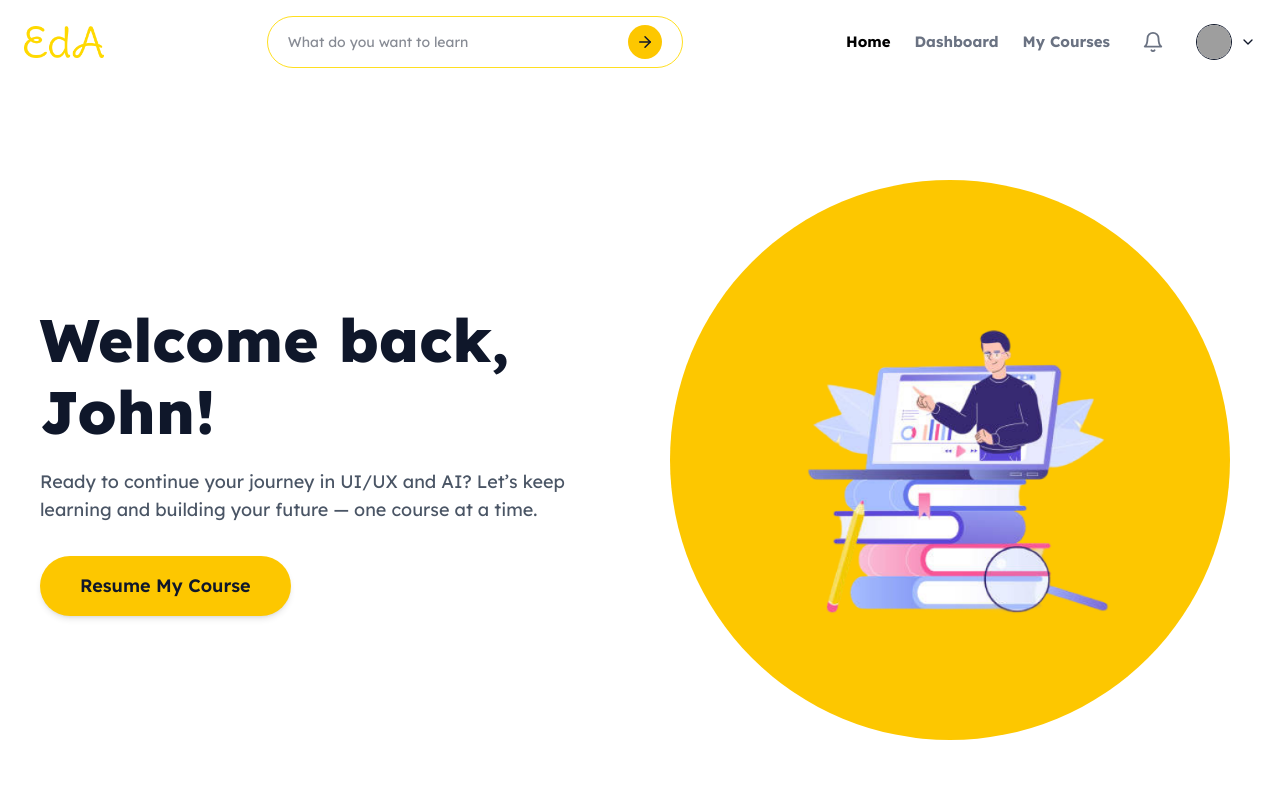
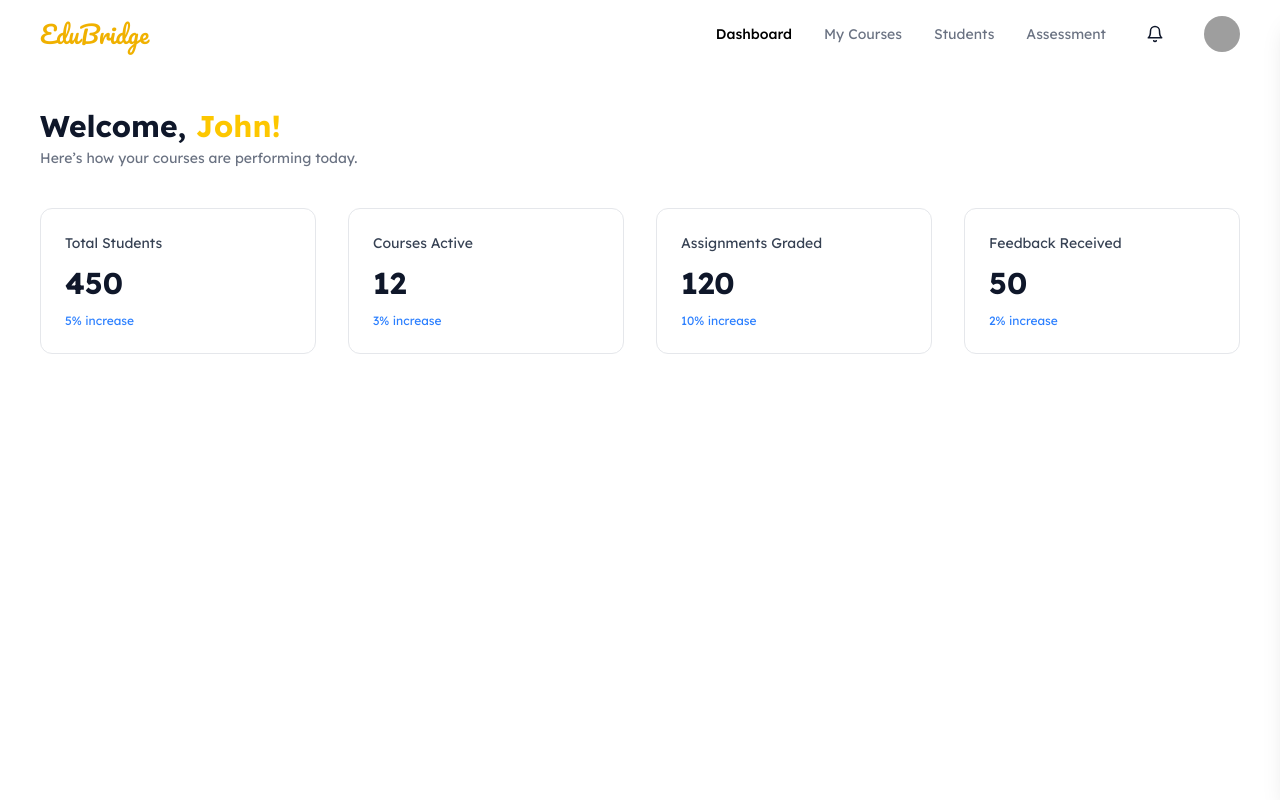
Before and after one commit to pratik198/edubridge-mern, a React (Vite) app in the folder client/: page /teaching-preferences in a window 1280 px wide. Shown: the top 800 px of the page. Built offline with nearby package versions, Linux system fonts and the light colour scheme; grey boxes are pictures that could not be loaded.

Commit message:
teacher ui started building

```diff
--- a/client/src/App.jsx
+++ b/client/src/App.jsx
@@ -26,15 +26,17 @@
 // };
 
 // export default App;
-import React from 'react'
-import StudentDashboard from './pages/StudentDashboard'
+import React from "react";
+import StudentDashboard from "./pages/StudentDashboard";
+import TeacherDashboard from "./screens/teacher/dashboard/TeacherDashboard";
 
 const App = () => {
   return (
     <div>
-      <StudentDashboard />
+      {/* <StudentDashboard /> */}
+      <TeacherDashboard />
     </div>
-  )
-}
+  );
+};
 
-export default App
+export default App;
--- a/client/src/components/Navbar.jsx
+++ b/client/src/components/Navbar.jsx
@@ -138,7 +138,6 @@
 //   </div>
 // )}
 
-
 //     </header>
 //   );
 // }
@@ -150,11 +149,10 @@ import {
   FiChevronDown,
   FiArrowRight,
   FiMenu,
-  FiX
+  FiX,
 } from "react-icons/fi";
 
 export default function Navbar() {
-
   const [open, setOpen] = useState(false);
   const [mobileMenu, setMobileMenu] = useState(false);
   const menuRef = useRef(null);
@@ -172,13 +170,16 @@ export default function Navbar() {
 
   return (
     <header className="bg-white sticky top-0 z-50">
-
       {/* WRAPPER */}
-      <div className="max-w-7xl mx-auto px-6 py-4
-      flex items-center justify-between gap-6">
-
+      <div
+        className="max-w-7xl mx-auto px-6 py-4
+      flex items-center justify-between gap-6"
+      >
         {/* LOGO */}
-        <img src={assets.logo} alt="EdA" className="w-20" />
+        {/* <img src={assets.logo} alt="EdA" className="w-20" /> */}
+        <h1 className="text-2xl text-yellow-500 font-['Pacifico']!">
+          EduBridge
+        </h1>
 
         {/* SEARCH — ONLY DESKTOP */}
         <div className="hidden lg:flex flex-1 justify-center">
@@ -195,7 +196,6 @@ export default function Navbar() {
 
         {/* RIGHT SIDE (DESKTOP) */}
         <div className="hidden md:flex items-center gap-8">
-
           <nav className="flex items-center gap-6">
             <span className="font-bold text-[15px] cursor-pointer text-black">
               Home
@@ -212,7 +212,6 @@ export default function Navbar() {
 
           {/* PROFILE DROPDOWN */}
           <div ref={menuRef} className="relative">
-
             <div
               className="flex items-center gap-2 cursor-pointer"
               onClick={() => setOpen(!open)}
@@ -245,7 +244,6 @@ export default function Navbar() {
               </div>
             )}
           </div>
-
         </div>
 
         {/* MOBILE MENU BUTTON */}
@@ -255,17 +253,14 @@ export default function Navbar() {
         >
           <FiMenu size={20} />
         </button>
-
       </div>
-
 
       {/* ---------------- MOBILE DRAWER ---------------- */}
       {mobileMenu && (
         <div
-          className="md:hidden fixed inset-0 bg-black/30 backdrop-blur-sm z-[60]"
+          className="md:hidden fixed inset-0 bg-black/30 backdrop-blur-sm z-60"
           onClick={() => setMobileMenu(false)}
         >
-
           <div
             className="
               bg-white
@@ -314,7 +309,6 @@ export default function Navbar() {
           </div>
         </div>
       )}
-
     </header>
   );
 }
--- /dev/null
+++ b/client/src/components/teacher/TeacherHero.jsx
@@ -0,0 +1,39 @@
+const stats = [
+  { title: "Total Students", value: "450", change: "5% increase" },
+  { title: "Courses Active", value: "12", change: "3% increase" },
+  { title: "Assignments Graded", value: "120", change: "10% increase" },
+  { title: "Feedback Received", value: "50", change: "2% increase" },
+];
+
+const TeacherHero = () => {
+  return (
+    <section className="px-10 pt-10">
+      {/* HEADING */}
+      <h1 className="text-3xl font-bold">
+        Welcome, <span className="text-yellow-400">John!</span>
+      </h1>
+
+      <p className="text-gray-500 mt-1 text-sm">
+        Here’s how your courses are performing today.
+      </p>
+
+      {/* STATS */}
+      <div className="grid grid-cols-1 sm:grid-cols-2 lg:grid-cols-4 gap-8 mt-10">
+        {stats.map((item) => (
+          <div
+            key={item.title}
+            className="border border-gray-200 rounded-xl p-6 bg-white"
+          >
+            <p className="text-sm text-gray-700">{item.title}</p>
+
+            <h2 className="text-3xl font-bold mt-3">{item.value}</h2>
+
+            <p className="text-blue-500 text-xs mt-3">{item.change}</p>
+          </div>
+        ))}
+      </div>
+    </section>
+  );
+};
+
+export default TeacherHero;
--- /dev/null
+++ b/client/src/components/teacher/TeacherNavbar.jsx
@@ -0,0 +1,154 @@
+import { useState } from "react";
+import { FiMenu, FiX, FiBell } from "react-icons/fi";
+
+const TeacherNavbar = () => {
+  const [open, setOpen] = useState(false);
+
+  return (
+    <>
+      {/* NAVBAR */}
+      <header className="w-full bg-white px-6 md:px-10 py-4 flex items-center justify-between">
+        {/* LOGO */}
+        {/* <h1 className="text-2xl font-['Pacifico']!">EdA</h1> */}
+        <h1 className="text-2xl text-yellow-500 font-['Pacifico']!">
+          EduBridge
+        </h1>
+
+        {/* RIGHT SECTION – visible from 768px */}
+        <div className="hidden md:flex items-center gap-10">
+          <nav className="flex gap-8 text-sm text-gray-500">
+            <span className="text-black font-medium cursor-pointer">
+              Dashboard
+            </span>
+            <span className="cursor-pointer">My Courses</span>
+            <span className="cursor-pointer">Students</span>
+            <span className="cursor-pointer">Assessment</span>
+          </nav>
+
+          <FiBell className="text-lg cursor-pointer" />
+
+          <img
+            src="https://i.pravatar.cc/40"
+            alt="profile"
+            className="w-9 h-9 rounded-full cursor-pointer"
+          />
+        </div>
+
+        {/* HAMBURGER – visible below 768px */}
+        <FiMenu
+          className="text-2xl cursor-pointer md:hidden"
+          onClick={() => setOpen(true)}
+        />
+      </header>
+
+      {/* OVERLAY */}
+      {open && (
+        <div
+          className="fixed inset-0 bg-black/40 backdrop-blur-sm z-40 transition-opacity"
+          onClick={() => setOpen(false)}
+        />
+      )}
+
+      {/* MOBILE SIDEBAR */}
+      <div
+        className={`fixed top-0 right-0 h-full w-[320px] bg-white z-50
+        rounded-l-3xl shadow-xl
+        transform transition-transform duration-300 ease-in-out
+        ${open ? "translate-x-0" : "translate-x-full"}`}
+      >
+        {/* SIDEBAR HEADER */}
+        <div className="flex justify-between items-center px-6 py-5">
+          <h1 className="text-2xl font-['Pacifico'] text-yellow-400">EdA</h1>
+          <FiX
+            className="text-2xl cursor-pointer text-gray-700"
+            onClick={() => setOpen(false)}
+          />
+        </div>
+
+        {/* MENU */}
+        <nav className="flex flex-col gap-5 px-6 py-6 text-gray-700 text-[15px] font-medium">
+          <span className="cursor-pointer">Dashboard</span>
+          <span className="cursor-pointer">My Courses</span>
+          <span className="cursor-pointer">Students</span>
+          <span className="cursor-pointer">Assessment</span>
+        </nav>
+      </div>
+    </>
+  );
+};
+
+export default TeacherNavbar;
+
+// import { useState } from "react";
+// import { FiMenu, FiX, FiBell } from "react-icons/fi";
+
+// const TeacherNavbar = () => {
+//   const [open, setOpen] = useState(false);
+
+//   return (
+//     <>
+//       {/* NAVBAR */}
+//       <header className="w-full bg-white px-10 py-4 flex items-center justify-between">
+//         {/* LOGO */}
+//         <h1 className="text-2xl font-['Pacifico']">EdA</h1>
+
+//         {/* RIGHT SECTION */}
+//         <div className="hidden lg:flex items-center gap-10">
+//           <nav className="flex gap-8 text-sm text-gray-500">
+//             <span className="text-black font-medium cursor-pointer">
+//               Dashboard
+//             </span>
+//             <span className="cursor-pointer">My Courses</span>
+//             <span className="cursor-pointer">Students</span>
+//             <span className="cursor-pointer">Assessment</span>
+//           </nav>
+
+//           <FiBell className="text-lg cursor-pointer" />
+
+//           <img
+//             src="https://i.pravatar.cc/40"
+//             alt="profile"
+//             className="w-9 h-9 rounded-full cursor-pointer"
+//           />
+//         </div>
+
+//         {/* MOBILE ICON */}
+//         <FiMenu
+//           className="text-2xl cursor-pointer lg:hidden"
+//           onClick={() => setOpen(true)}
+//         />
+//       </header>
+
+//       {/* MOBILE SIDEBAR */}
+//       <div
+//         className={`fixed top-0 right-0 h-full w-64 bg-white z-50 transform transition-transform duration-300 ${
+//           open ? "translate-x-0" : "translate-x-full"
+//         }`}
+//       >
+//         <div className="flex justify-between items-center px-4 py-4 border-b">
+//           <h1 className="text-xl font-['Pacifico']">EdA</h1>
+//           <FiX
+//             className="text-xl cursor-pointer"
+//             onClick={() => setOpen(false)}
+//           />
+//         </div>
+
+//         <nav className="flex flex-col gap-5 px-6 py-6 text-gray-600 text-sm">
+//           <span className="text-black font-medium">Dashboard</span>
+//           <span>My Courses</span>
+//           <span>Students</span>
+//           <span>Assessment</span>
+//         </nav>
+//       </div>
+
+//       {open && (
+//         <div
+//           className="fixed inset-0 bg-black/20 z-40"
+//           onClick={() => setOpen(false)}
+//         />
+//       )}
+//     </>
+//   );
+// };
+
+// export default TeacherNavbar;
--- /dev/null
+++ b/client/src/screens/teacher/dashboard/TeacherDashboard.jsx
@@ -0,0 +1,13 @@
+import TeacherHero from "../../../components/teacher/TeacherHero";
+import TeacherNavbar from "../../../components/teacher/TeacherNavbar";
+
+const TeacherDashboard = () => {
+  return (
+    <div className="min-h-screen">
+      <TeacherNavbar />
+      <TeacherHero />
+    </div>
+  );
+};
+
+export default TeacherDashboard;
```
